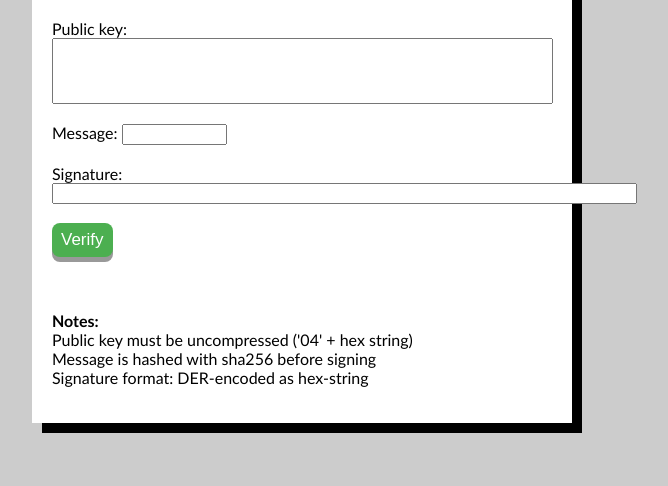
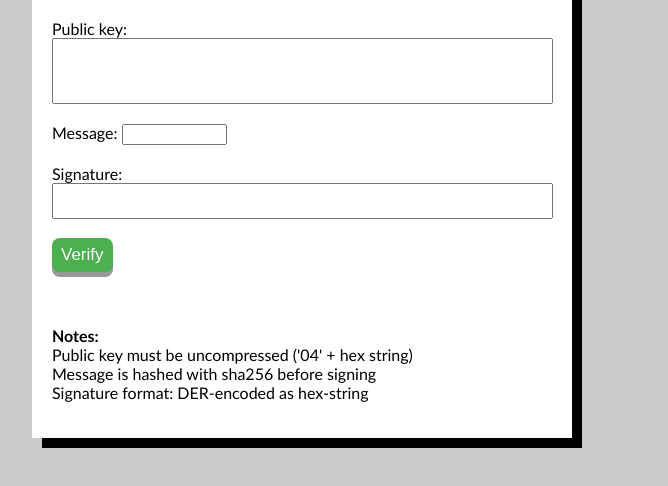
Before and after one commit to eccVer/eccVer.github.io, a plain HTML site: page index.html in a window 1280 px wide. Shown: the part 110-596 px from the top of the page, without its empty margins (338-1006 px from the left). Drawn offline with Linux system fonts and the light colour scheme.

Commit message:
feat: change input signature to textarea

```diff
--- a/index.html
+++ b/index.html
@@ -15,7 +15,10 @@
     <br><br>
     Message: <input type="text" id="msgTextbox" size="10"><br>
     <br>
-    Signature: <input type="text" id="sigTextbox" size="70"><br>
+    Signature:
+    <br>
+    <textarea id="sigTextbox" rows="2" cols="60"></textarea>
+    <br>
 
     <br>
 	<button id="verifyButton" class="button" onclick="verify()">Verify</button>
```
